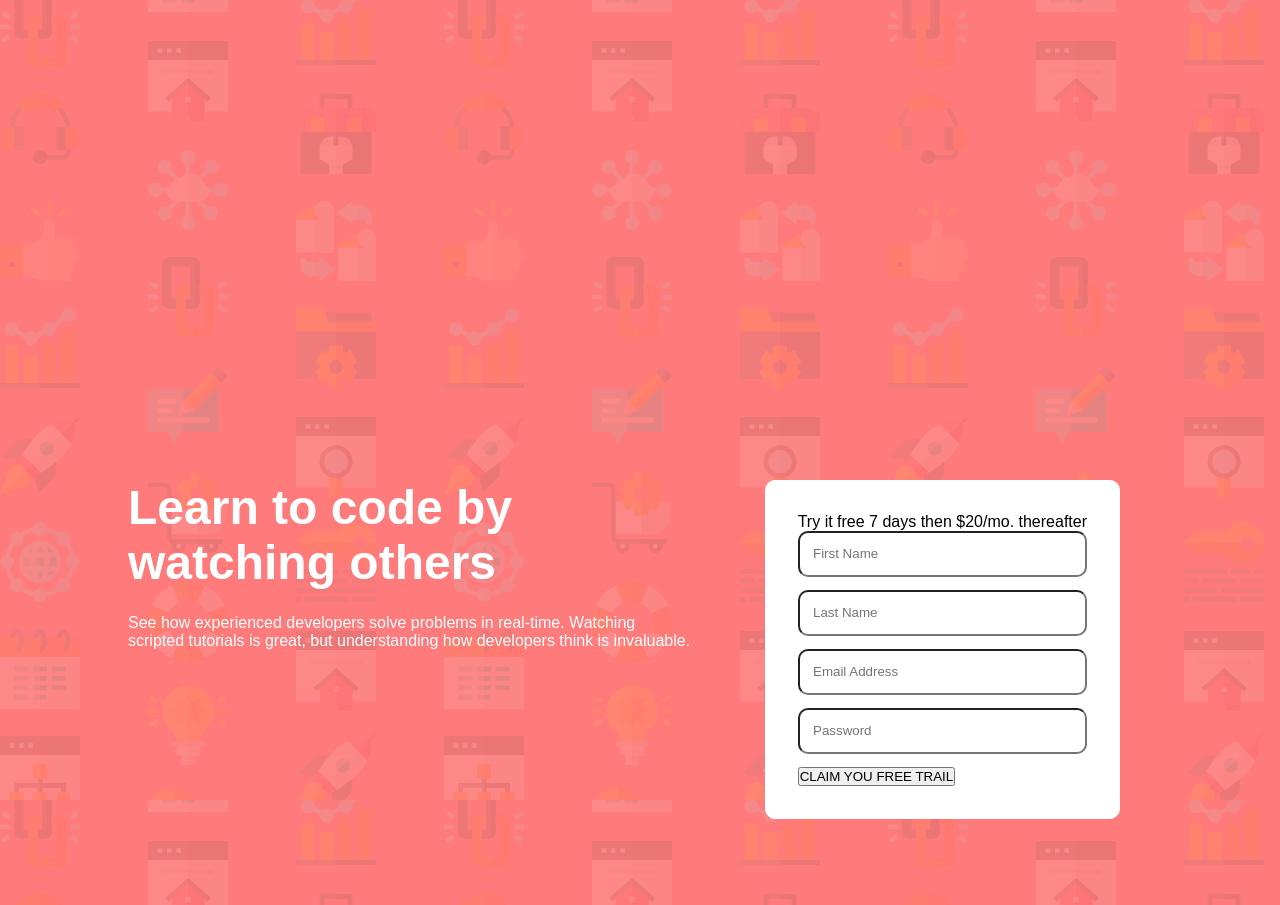
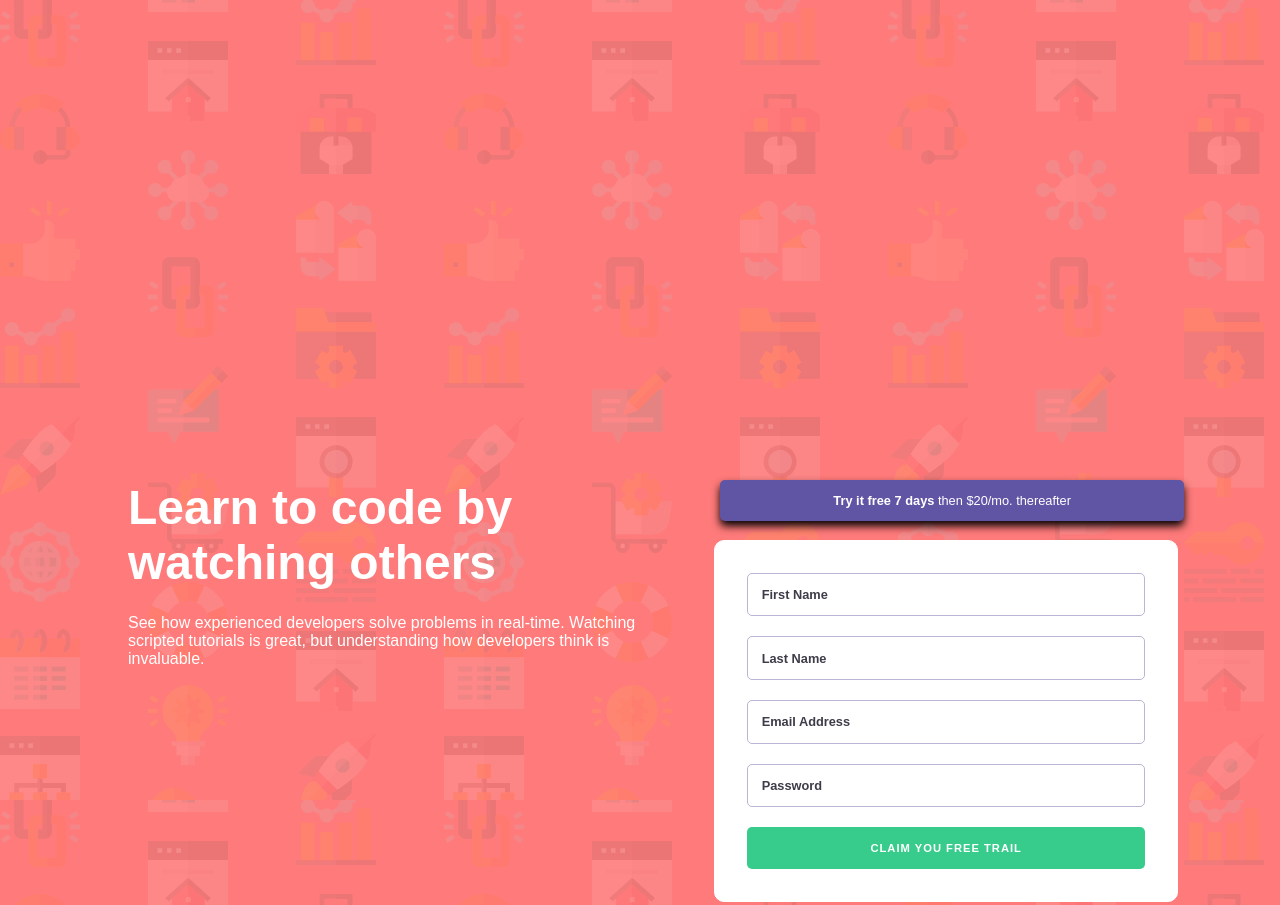
Before and after one commit to cfigueroa22/Intro-Component-SignUp-Form, a plain HTML site: page index.html in a window 1280 px wide. Shown: the top 905 px of the page. Drawn offline with Linux system fonts and the light colour scheme; a web font is replaced by a local one.

Commit message:
desktop layout style completed

```diff
--- a/index.html
+++ b/index.html
@@ -28,7 +28,9 @@
         </div>
       </div>
       <div class="second-container">
-        <div class="try-box">Try it free 7 days then $20/mo. thereafter</div>
+        <div class="try-box">
+          <span>Try it free 7 days</span> then $20/mo. thereafter
+        </div>
         <div class="form">
           <form action="">
             <div class="first-name">
@@ -44,7 +46,7 @@
               <input type="text" class="password" placeholder="Password" />
             </div>
             <div class="button">
-              <button>CLAIM YOU FREE TRAIL</button>
+              <button class="claim-button">CLAIM YOU FREE TRAIL</button>
             </div>
           </form>
         </div>
--- a/style.css
+++ b/style.css
@@ -12,9 +12,9 @@ body {
 
 .main-container {
   display: grid;
-  grid-template-areas: "first second";
+  grid-template-areas: "first second second";
   column-gap: 40px;
-  margin: 30em 8em;
+  margin: 30em 6em 30em 8em;
 }
 
 .first-container {
@@ -36,16 +36,19 @@ body {
 
 .second-container {
   grid-area: second;
-  margin: 0 2em;
-  border: 1px solid white;
-  padding: 2em;
-  border-radius: 10px;
-  background-color: white;
 }
 
 .form {
+  position: relative;
   display: grid;
   grid-template-areas: "firstName" "lastName" "email" "password" "button";
+  border: 1px solid white;
+  background-color: white;
+  margin: 0 6em 0 6em;
+  padding: 2em;
+  border-radius: 10px;
+  width: 100%;
+  right: 22%;
 }
 
 .first-name {
@@ -70,8 +73,45 @@ body {
 
 input {
   width: 100%;
-  margin-bottom: 1em;
+  margin-bottom: 1.5em;
   padding: 1em;
-  border-radius: 10px;
+  border-radius: 5px;
   font-weight: 500;
+  border: 1px solid hsl(246, 25%, 77%);
 }
+
+::placeholder {
+  font-family: "Poppins", sans-serif;
+  font-weight: 700;
+  font-size: 0.8rem;
+  color: hsl(249, 10%, 26%);
+}
+
+.try-box {
+  background-color: hsl(248, 32%, 49%);
+  font-size: 0.8rem;
+  padding: 1em 0;
+  border-radius: 5px;
+  text-align: center;
+  margin-bottom: 1.5em;
+  color: white;
+  box-shadow: 0px 5px 9px black;
+}
+
+.try-box span {
+  font-weight: bold;
+}
+
+.claim-button {
+  width: 100%;
+  padding: 1.3em 0;
+  background-color: hsl(154, 59%, 51%);
+  color: white;
+  border: none;
+  font-family: "Poppins", sans-serif;
+  font-size: 0.7rem;
+  font-weight: 700;
+  letter-spacing: 1px;
+  border-radius: 5px;
+  cursor: pointer;
+}
```
